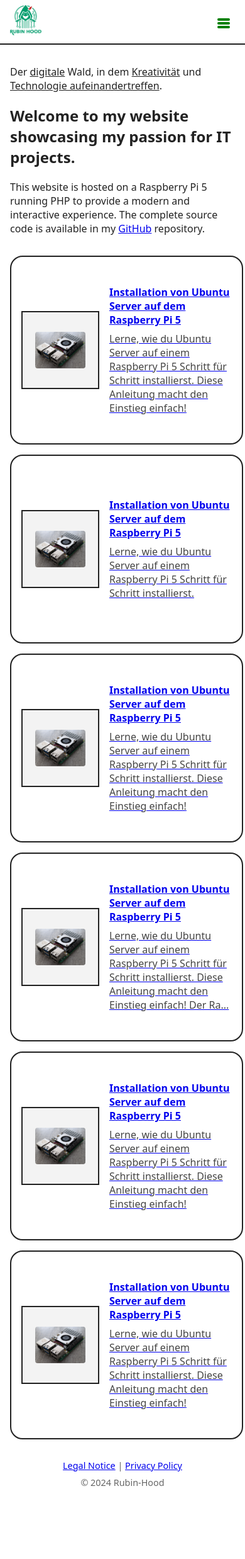
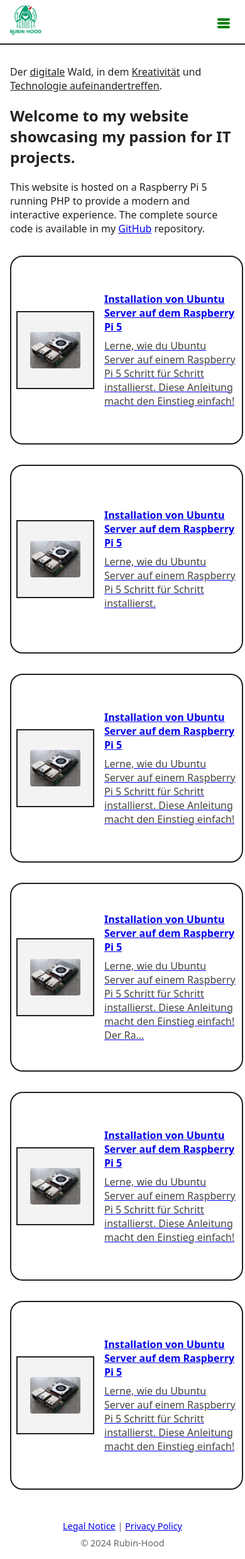
Before and after one commit to rubin-hood/rubinhood-blog, a Jekyll site: the page built from index.md, in a window 390 px wide. Shown: the whole page at 63% size. Built offline with Jekyll 4.4.1, drawn with Linux system fonts in a browser that asks for light colours; before the commit the page ends 2380 px from its top, so only the background shows below that.

Commit message:
Update style.css

```diff
--- a/assets/css/style.css
+++ b/assets/css/style.css
@@ -298,6 +298,6 @@ body.noscroll {
     max-width: 95vw;           /* Fast die ganze Viewport-Breite */
     width: 95vw;               /* Breite relativ zum Bildschirm */
     box-sizing: border-box;    /* Kein Überlauf durch Padding */
-    margin-bottom: 0; /* Verhindert doppelten Abstand auf Mobile! */
+    padding: 0.5rem;
   }
 }
```
